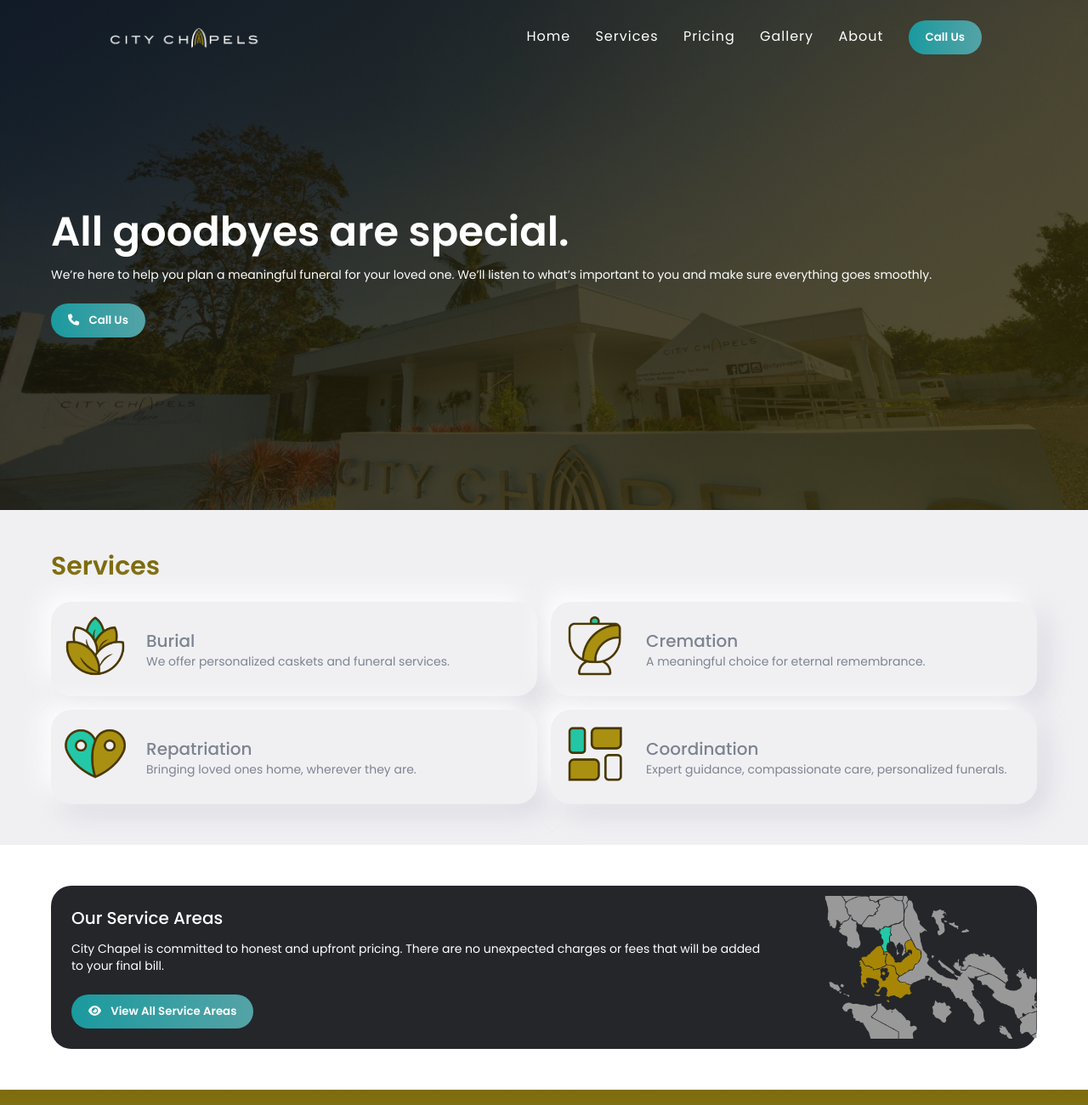
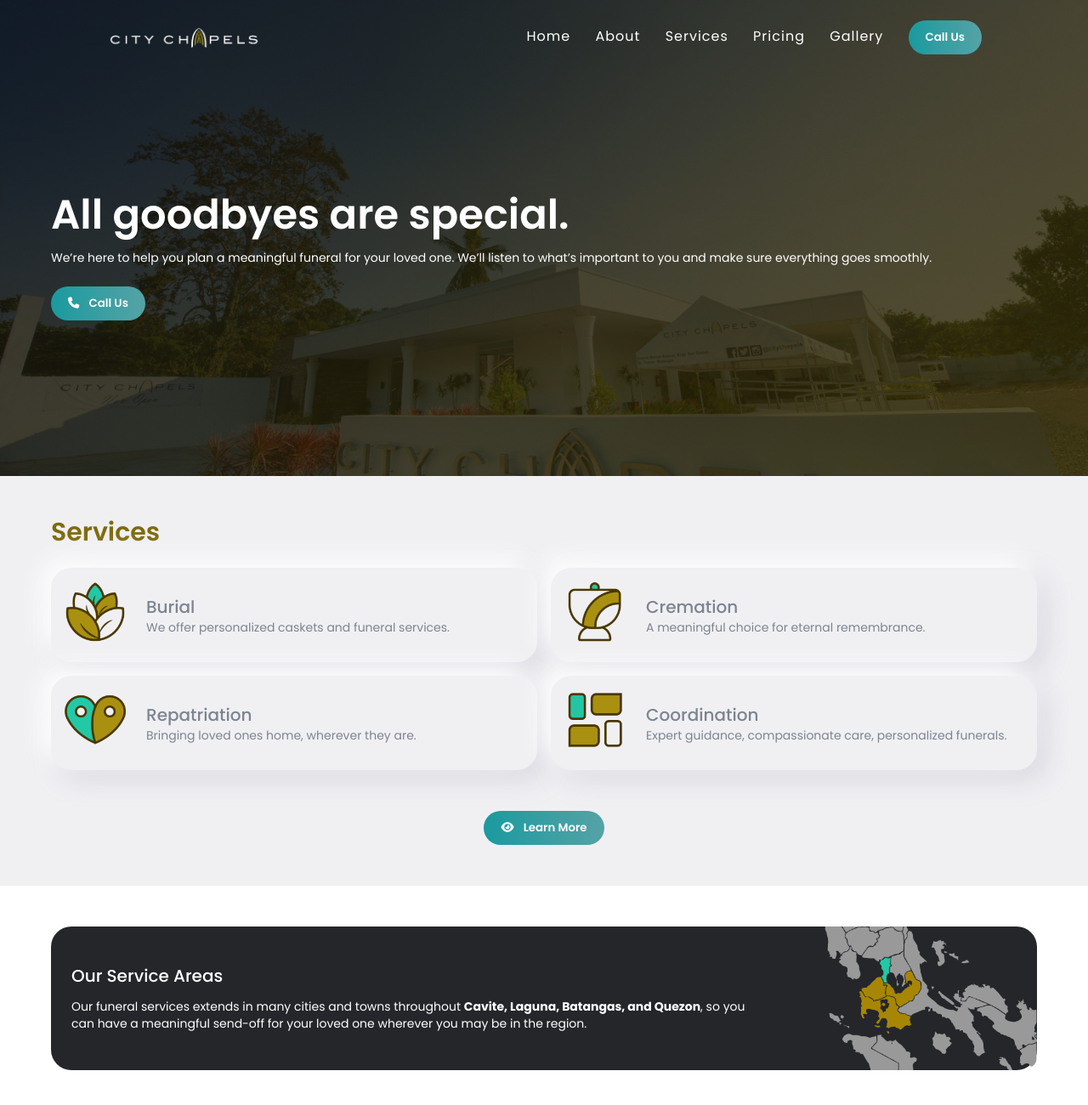
Before and after one commit to CHlNlTO/city-chapels, a plain HTML site: page index.html in a window 1280 px wide. Shown: the top 1300 px of the page at 85% size. Drawn offline with nearby package versions, Linux system fonts and the light colour scheme; files whose address does not match are found by name.

Commit message:
updated : all pages

```diff
--- a/css/style.css
+++ b/css/style.css
@@ -204,6 +204,7 @@ html{
 
     .pricing-main {
         background-image: linear-gradient(0.40turn, rgb(36, 38, 42, .75), rgba(170, 144, 16, .75)), url(/img/people-chat.jpg);
+
     }
 /***** End Main *****/
 
@@ -236,6 +237,7 @@ html{
     .map-card > img, .graph-card > img {
         height: auto;
         max-width: 100%;
+        border-radius: 1rem;
     }
 
     .map-text {
@@ -405,6 +407,12 @@ html{
     .btn-grad-turq:hover, .btn-grad-yellow:hover {
         background-position: right center; /* change the direction of the change here */
     }
+
+    .btn-center {
+        margin-top: 3rem;
+        display: flex;
+        justify-content: center;
+    }
 /***** End Button *****/
 
 
@@ -421,7 +429,6 @@ html{
 
     .footer-h2 {
         font-weight: 600;
-        padding-top: 24px;
     }
     .footer-p {
         text-align: center;
@@ -502,7 +509,7 @@ html{
 .pricing-deck {
     display: grid;
     grid-gap: 1rem;
-    grid-template-columns: minmax(400px, 1fr);
+    grid-template-columns: minmax(auto, 1fr);
 }
 
 .pricing-card-2 {
@@ -561,7 +568,7 @@ html{
     }
 
     .main {
-        height: 75vh;
+        height: 50vh;
     }
     .pricing-wrap {
         flex-wrap: nowrap;
@@ -610,6 +617,9 @@ html{
     }
 /* Large devices (laptops/desktops, 992px and up) */
 @media only screen and (min-width: 992px) {
+    .main {
+        height: 70vh;
+    }
     .content-wrap {
         grid-template-columns: repeat(2, minmax(300px, 2fr));
     }
@@ -639,8 +649,7 @@ html{
         flex-direction: column;
         margin: auto;
         }
-
-    .section-head, .section-head > img {
+    .section-head > img {
         padding-bottom: 36px;
     }
 
--- a/index.html
+++ b/index.html
@@ -4,6 +4,7 @@
     <meta charset="UTF-8">
     <meta name="viewport" content="width=device-width, initial-scale=1.0">
     <title>Home - City Chapel</title>
+    <link rel="icon" href="/img/ct-icon.png">
     <link rel="stylesheet" href="/css/style.css">
     <link rel="stylesheet" href="/css/card.css">
     <link rel="preconnect" href="https://fonts.googleapis.com">
@@ -11,7 +12,7 @@
     <link rel="preconnect" href="https://fonts.gstatic.com" crossorigin>
     <link href="https://fonts.googleapis.com/css2?family=Poppins:ital,wght@0,100;0,200;0,300;0,400;0,500;0,600;0,700;0,800;0,900;1,100;1,200;1,300;1,400;1,500;1,600;1,700;1,800;1,900&display=swap" rel="stylesheet">
  <!-- Linking Google fonts for icons -->
- <link rel="stylesheet" href="https://fonts.googleapis.com/css2?family=Material+Symbols+Rounded:opsz,wght,FILL,GRAD@20..48,100..700,0..1,-50..200" />
+    <link rel="stylesheet" href="https://fonts.googleapis.com/css2?family=Material+Symbols+Rounded:opsz,wght,FILL,GRAD@20..48,100..700,0..1,-50..200" />
     <!-- Linking SwiperJS CSS -->
     <link rel="stylesheet" href="https://cdn.jsdelivr.net/npm/swiper@11/swiper-bundle.min.css">
     <script src="https://code.jquery.com/jquery-3.7.1.min.js"></script>
@@ -35,10 +36,10 @@
             </div>
             <ul class="menu">
                 <li><a href="index.html" class="menu-btn">Home</a></li>
+                <li><a href="about.html" class="menu-btn">About</a></li>
                 <li><a href="services.html" class="menu-btn">Services</a></li>
                 <li><a href="pricing.html" class="menu-btn">Pricing</a></li>
                 <li><a href="gallery.html" class="menu-btn">Gallery</a></li>
-                <li><a href="about.html" class="menu-btn">About</a></li>
                 <li><a href="#" class="menu-btn">
                     <button class="btn-grad-turq">
                     Call Us
@@ -109,6 +110,14 @@
             </div>
 
         </div>
+        <div class="button btn-center">
+            <a href="services.html">
+                <button class="btn-grad-turq">
+                    <i class="fa fa-eye" style="padding-right: 8px;"></i>
+                    Learn More
+                </button>
+            </a>
+        </div>
     </div>
 </section>
 <!-- ========== End Services ========== -->
@@ -117,23 +126,15 @@
 <!-- ========== Start Map ========== -->
     <section class="map bg-white">
         <div class="sub-section">
-
             <div class="map-card .bg-white">
                 <img src="/img/map 2.png" alt="map">
                 <div class="map-text">
-                    <div class="section-head pb-2">
+                    <div class="section-head">
                         <h3 style="padding-bottom: 12px;">Our Service Areas</h3>
-                        <p>City Chapel is committed to honest and upfront pricing. There are no unexpected charges or fees that will be added to your final bill.</p>
+                        <p>Our funeral services extends in many cities and towns throughout <strong>Cavite,
+                            Laguna, Batangas, and Quezon</strong>, so you can have a meaningful send-off for your loved one wherever you may be in the region.</p>
                     </div>
-                    <div class="button">
-                        <button class="btn-grad-turq">
-                            <i class="fa fa-eye" style="padding-right: 8px;"></i>
-                            View All Service Areas
-                        </button>
-                    </div>
-
                 </div>
-
             </div>
         </div>
     </section>
@@ -237,16 +238,19 @@
     <section class="facilities">
         <div class="sub-section">
             <div class="section-head pb-2">
-                <h2 class="section-title-invert m-0">Facilities</h2>
+                <h2 class="section-title-invert m-0">Gallery</h2>
                 <p class="section-description-invert">
                     We’re here to help you plan a meaningful funeral for your loved one. We’ll listen to what’s important to you and make sure everything goes smoothly.
                 </p>
             </div>
             <div class="button">
-                <button class="btn-grad-yellow .bg-white">
-                    <i class="fa fa-eye" style="padding-right: 8px;"></i>
-                    See More
-                </button>
+                <a href="gallery.html">
+                    <button class="btn-grad-yellow .bg-white">
+                        <i class="fa fa-eye" style="padding-right: 8px;"></i>
+                        See More
+                    </button>
+                </a>
+
             </div>
         </div>
     </section>
@@ -286,6 +290,14 @@
                         <p>Lorem ipsum dolor sit amet consectetur, adipisicing elit. Sunt harum quo autem amet numquam voluptatum.</p>
                     </div>
                 </div>
+            </div>
+            <div class="button btn-center">
+                <a href="pricing.html">
+                    <button class="btn-grad-turq">
+                        <i class="fa fa-eye" style="padding-right: 8px;"></i>
+                        Learn More
+                    </button>
+                </a>
             </div>
         </div>
     </section>
```
Also changed, not shown: about.html (+5 -12 lines), gallery.html (+2 -1 lines), pricing.html (+2 -2 lines), services.html (+5 -15 lines).
